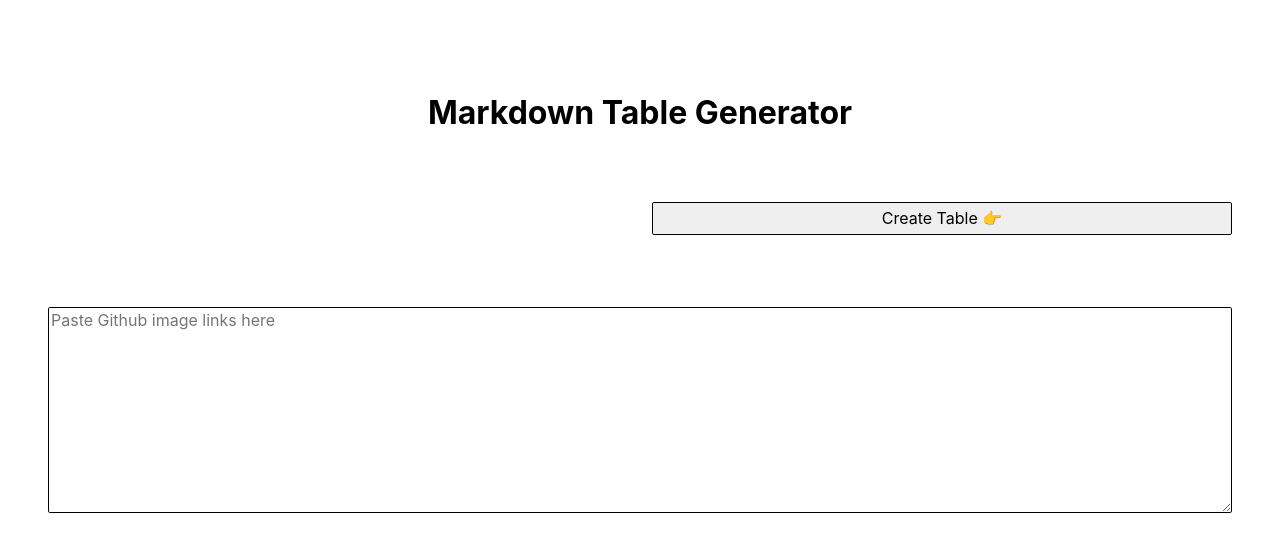
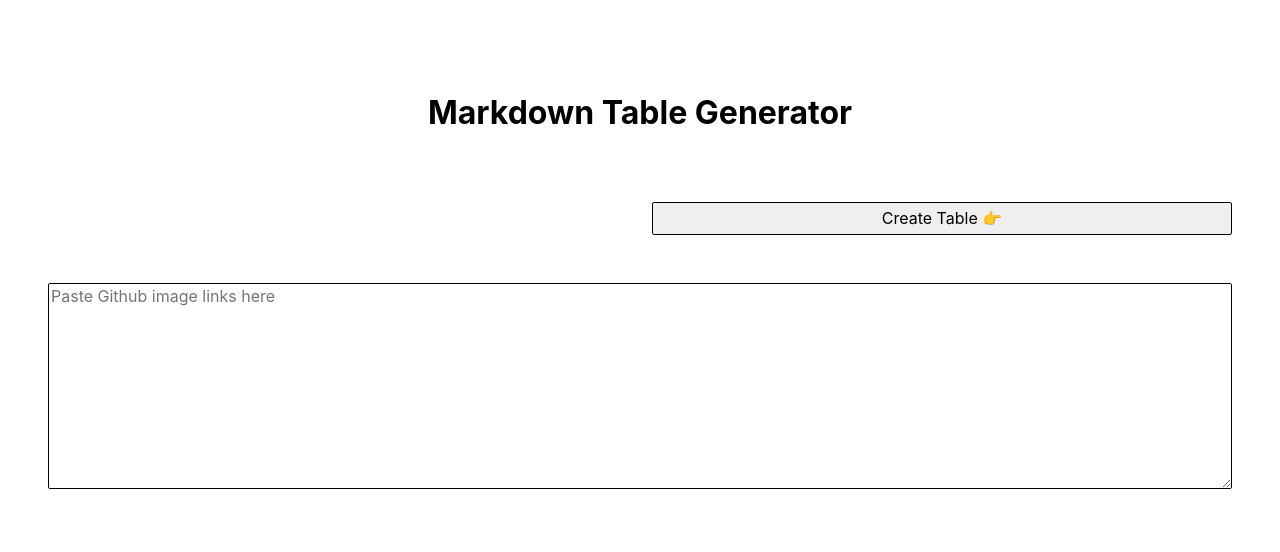
Before and after one commit to mollimoll/before-and-after, a React (Create React App) app: page / in a window 1280 px wide. Shown: the top 552 px of the page. Built offline with nearby package versions, Linux system fonts and the light colour scheme.

Commit message:
Fix minor styling issues

```diff
--- a/src/App.tsx
+++ b/src/App.tsx
@@ -9,8 +9,6 @@ import { device, margin } from './styles';
 import { ADD_AFTER_IMG, ADD_BEFORE_IMG } from './utils/constants';
 import { extractNamesAndUrls, ImageData } from './utils/parsing';
 import { createMarkdownTable } from './utils/table';
-import { Page1HelpText } from './components/HowTo';
-import { ToolTip } from './components/ToolTip';
 
 const BodyContainer = styled.div`
   display: block;
@@ -83,17 +81,15 @@ const App = () => {
             </Row>
             <Row>
               <Col>
-                <Row>
-                  <Input
-                    placeholder="Paste Github image links here"
-                    onChange={handleInput}
-                  />
-                </Row>
+                <Input
+                  placeholder="Paste Github image links here"
+                  onChange={handleInput}
+                />
                 {!!images.length && (
-                  <Row>
+                  <>
                     <h1>Images</h1>
                     <Images images={images} />
-                  </Row>
+                  </>
                 )}
               </Col>
             </Row>
--- a/src/components/DropTable.tsx
+++ b/src/components/DropTable.tsx
@@ -9,8 +9,7 @@ const StyledCell = styled.div`
   flex: 1;
   width: 100%;
 
-  border: 0.1em solid #000000;
-  border-radius: 0.12em;
+  align-self: stretch;
 `;
 
 const StyledImg = styled.img`
```
